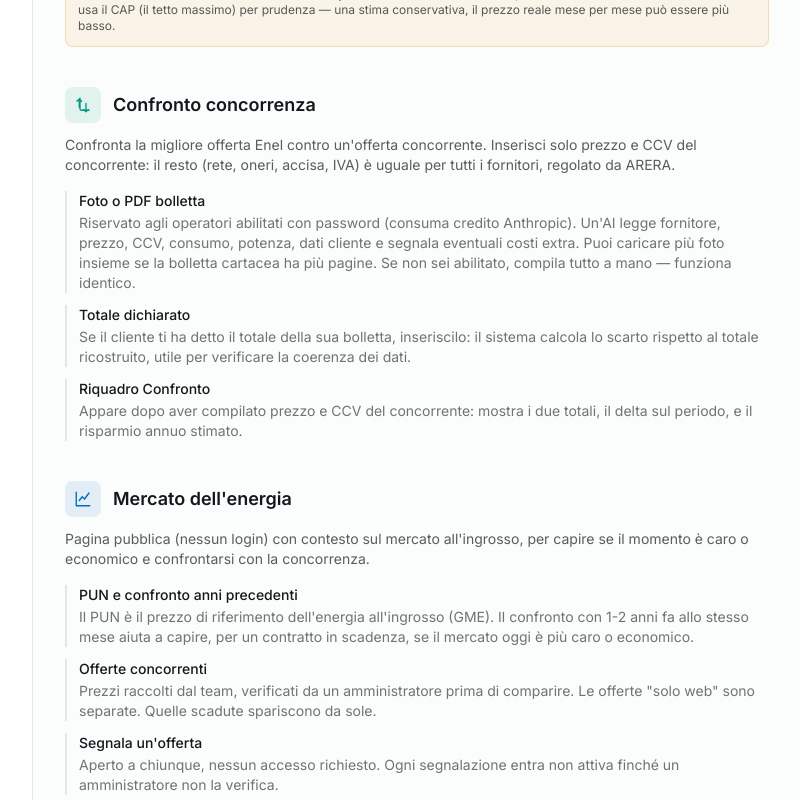
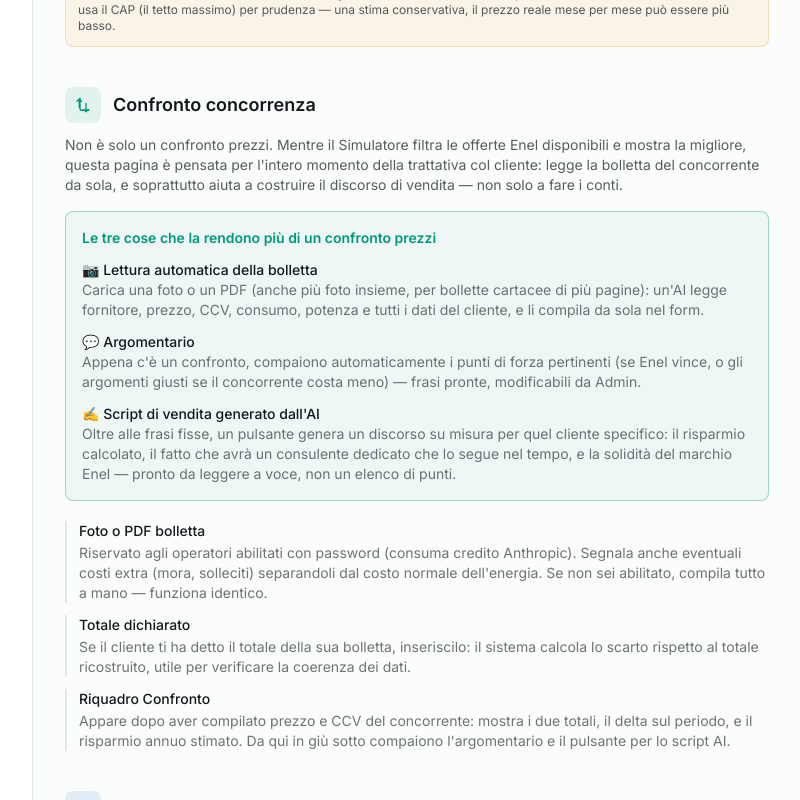
Before and after one commit to foscobellottofb/simulatore-offerte, a Next.js app: page /aiuto in a window 1280 px wide. Shown: the part 760-1560 px from the top of the page, without its empty margins (223-1023 px from the left). Built offline with nearby package versions, Linux system fonts and the light colour scheme.

Commit message:
Add files via upload

```diff
--- a/app/aiuto/page.tsx
+++ b/app/aiuto/page.tsx
@@ -111,13 +111,47 @@ export default function AiutoPage() {
           <h2 className="text-lg font-semibold">Confronto concorrenza</h2>
         </div>
         <p className="text-sm text-enel-ink/70 mb-4">
-          Confronta la migliore offerta Enel contro un'offerta concorrente. Inserisci solo prezzo e CCV del
-          concorrente: il resto (rete, oneri, accisa, IVA) è uguale per tutti i fornitori, regolato da ARERA.
+          Non è solo un confronto prezzi. Mentre il Simulatore filtra le offerte Enel disponibili e mostra la
+          migliore, questa pagina è pensata per l'intero momento della trattativa col cliente: legge la bolletta
+          del concorrente da sola, e soprattutto aiuta a costruire il discorso di vendita — non solo a fare i
+          conti.
         </p>
+
+        <div className="rounded-lg border p-4 mb-5" style={{ borderColor: TEAL + '55', backgroundColor: TEAL + '0D' }}>
+          <div className="text-sm font-semibold mb-3" style={{ color: TEAL }}>
+            Le tre cose che la rendono più di un confronto prezzi
+          </div>
+          <div className="space-y-3 text-sm">
+            <div>
+              <div className="font-medium">📷 Lettura automatica della bolletta</div>
+              <div className="text-enel-ink/60">
+                Carica una foto o un PDF (anche più foto insieme, per bollette cartacee di più pagine): un'AI legge
+                fornitore, prezzo, CCV, consumo, potenza e tutti i dati del cliente, e li compila da sola nel
+                form.
+              </div>
+            </div>
+            <div>
+              <div className="font-medium">💬 Argomentario</div>
+              <div className="text-enel-ink/60">
+                Appena c'è un confronto, compaiono automaticamente i punti di forza pertinenti (se Enel vince, o gli
+                argomenti giusti se il concorrente costa meno) — frasi pronte, modificabili da Admin.
+              </div>
+            </div>
+            <div>
+              <div className="font-medium">✍️ Script di vendita generato dall'AI</div>
+              <div className="text-enel-ink/60">
+                Oltre alle frasi fisse, un pulsante genera un discorso su misura per quel cliente specifico: il
+                risparmio calcolato, il fatto che avrà un consulente dedicato che lo segue nel tempo, e la
+                solidità del marchio Enel — pronto da leggere a voce, non un elenco di punti.
+              </div>
+            </div>
+          </div>
+        </div>
+
         <div className="space-y-3">
           <Campo
             titolo="Foto o PDF bolletta"
-            testo="Riservato agli operatori abilitati con password (consuma credito Anthropic). Un'AI legge fornitore, prezzo, CCV, consumo, potenza, dati cliente e segnala eventuali costi extra. Puoi caricare più foto insieme se la bolletta cartacea ha più pagine. Se non sei abilitato, compila tutto a mano — funziona identico."
+            testo="Riservato agli operatori abilitati con password (consuma credito Anthropic). Segnala anche eventuali costi extra (mora, solleciti) separandoli dal costo normale dell'energia. Se non sei abilitato, compila tutto a mano — funziona identico."
           />
           <Campo
             titolo="Totale dichiarato"
@@ -125,7 +159,7 @@ export default function AiutoPage() {
           />
           <Campo
             titolo="Riquadro Confronto"
-            testo="Appare dopo aver compilato prezzo e CCV del concorrente: mostra i due totali, il delta sul periodo, e il risparmio annuo stimato."
+            testo="Appare dopo aver compilato prezzo e CCV del concorrente: mostra i due totali, il delta sul periodo, e il risparmio annuo stimato. Da qui in giù sotto compaiono l'argomentario e il pulsante per lo script AI."
           />
         </div>
       </section>
--- a/app/page.tsx
+++ b/app/page.tsx
@@ -8,16 +8,19 @@ export default function HomePage() {
         Confronta le offerte luce e gas Enel a partire da consumo e potenza del cliente, valuta un'offerta
         concorrente e genera una bolletta simulata in PDF.
       </p>
-      <div className="grid grid-cols-1 sm:grid-cols-2 lg:grid-cols-4 gap-4">
+      <div className="grid grid-cols-1 sm:grid-cols-2 lg:grid-cols-5 gap-4">
         <Link href="/simulatore" className="card p-5 hover:border-enel-navy transition-colors">
           <div className="w-6 h-6 rounded bg-enel-navy text-white text-xs font-bold flex items-center justify-center mb-2">1</div>
           <div className="text-sm font-semibold mb-1">Simulatore offerte</div>
-          <div className="text-xs text-enel-ink/60">Inserisci kW e consumo, confronta le offerte Enel disponibili</div>
+          <div className="text-xs text-enel-ink/60">Filtra le offerte Enel disponibili per kW e consumo, e mostra la migliore</div>
         </Link>
         <Link href="/concorrenza" className="card p-5 hover:border-enel-navy transition-colors">
           <div className="w-6 h-6 rounded bg-enel-navy text-white text-xs font-bold flex items-center justify-center mb-2">2</div>
           <div className="text-sm font-semibold mb-1">Confronto concorrenza</div>
-          <div className="text-xs text-enel-ink/60">Prezzo kWh e CCV a mano o da foto bolletta</div>
+          <div className="text-xs text-enel-ink/60">
+            Legge la bolletta del concorrente da sola, propone argomenti di vendita e genera uno script AI per
+            parlare col cliente
+          </div>
         </Link>
         <Link href="/mercato" className="card p-5 hover:border-enel-navy transition-colors">
           <div className="w-6 h-6 rounded bg-enel-navy text-white text-xs font-bold flex items-center justify-center mb-2">3</div>
@@ -29,6 +32,11 @@ export default function HomePage() {
           <div className="text-sm font-semibold mb-1">Dati e parametri</div>
           <div className="text-xs text-enel-ink/60">Aggiorna offerte, accise, IVA e oneri</div>
         </Link>
+        <Link href="/aiuto" className="card p-5 hover:border-enel-navy transition-colors">
+          <div className="w-6 h-6 rounded bg-enel-navy text-white text-xs font-bold flex items-center justify-center mb-2">5</div>
+          <div className="text-sm font-semibold mb-1">Aiuto</div>
+          <div className="text-xs text-enel-ink/60">Come funziona ogni pagina, campo per campo</div>
+        </Link>
       </div>
     </div>
   );
```
